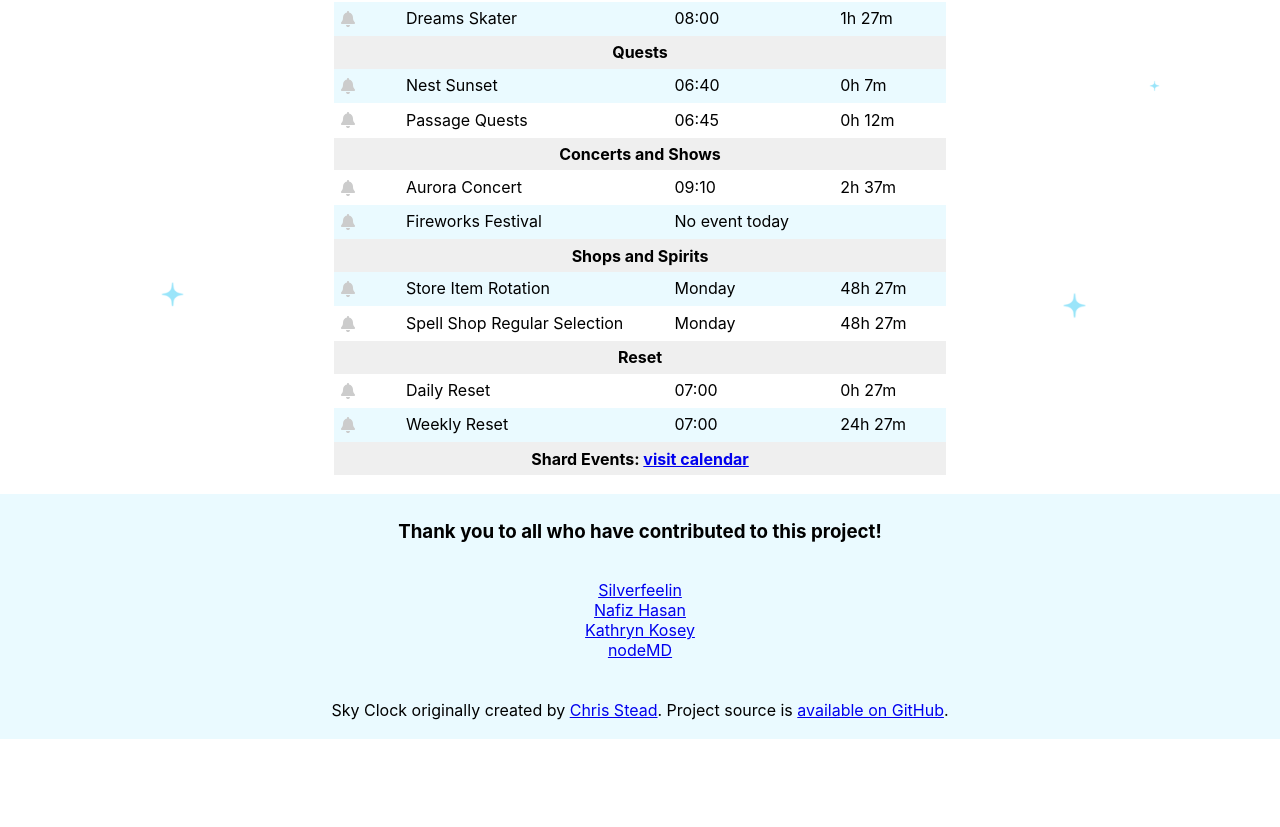
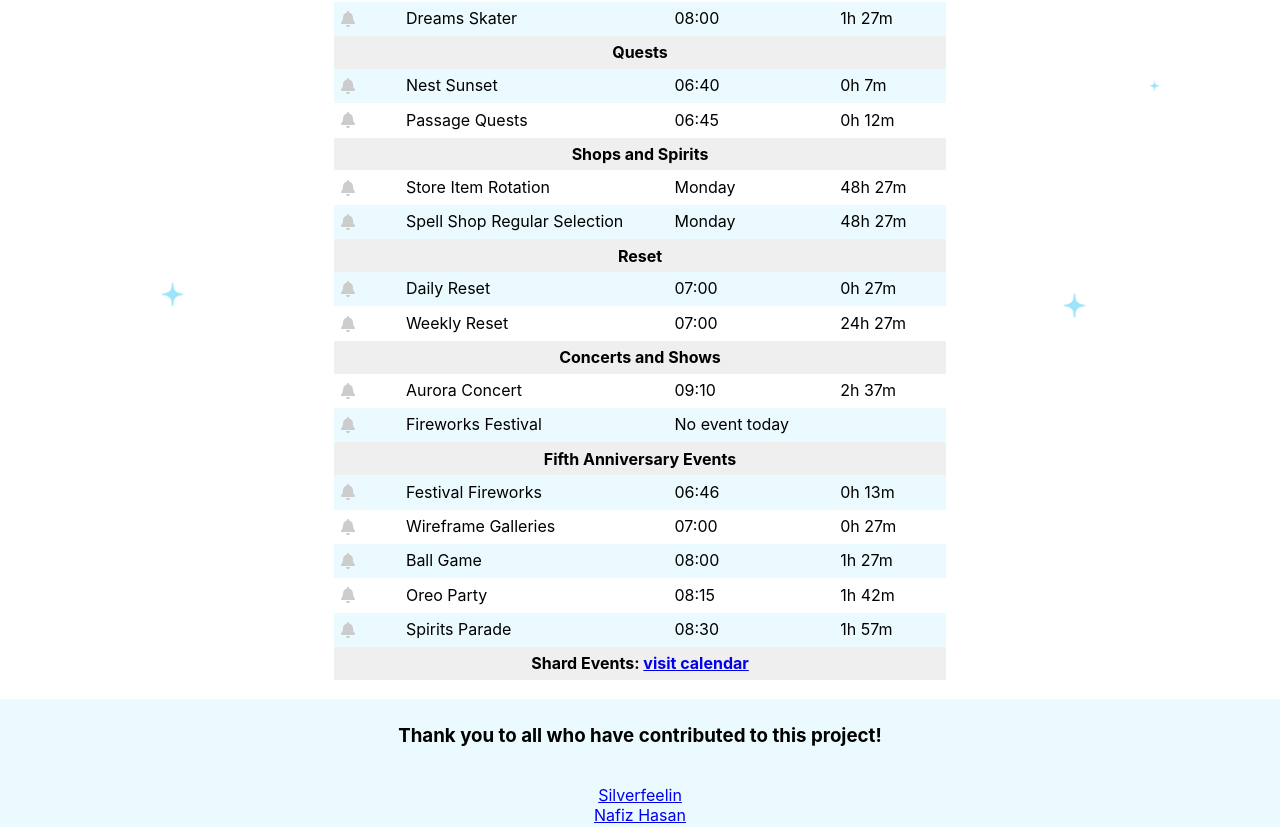
Before and after one commit to cmstead/sky-clock, a React (Create React App) app: page / in a window 1280 px wide. Shown: the part 440-1267 px from the top of the page. Before the commit the page ends 1179 px from the top, so only its background shows below. Built offline with nearby package versions, Linux system fonts and the light colour scheme.

Commit message:
F Added anniversary events

```diff
--- a/src/event-data/event-data.js
+++ b/src/event-data/event-data.js
@@ -23,11 +23,11 @@ export const eventNames = {
     ITEM_ROTATION: 'itemRotation',
     SPELL_SHOP_EXPANDED: 'spellShopExpanded',
     SPELL_SHOP_STANDARD: 'spellShopStandard',
-    // TRAVELING_SPIRIT_VISIT: 'travelingSpiritVisit',
-    // TRAVELING_SPIRIT_LEAVE: 'travelingSpiritLeave',
-    // FAIRY_RING: 'fairyRing',
-    // FOREST_RAINBOW: 'forestRainbow',
-    // SANCTUARY_SUNSET: 'sanctuarySunset',
+    WIREFRAME_GALLERIES: 'wireframeGalleries',
+    BALL_GAME: 'ballGame',
+    OREO_PARTY: 'oreoParty',
+    SPIRITS_PARADE: 'spiritsParade',
+    FESTIVAL_FIREWORKS: 'festivalFireworks',
 };
 
 export const eventTypes = {
@@ -39,20 +39,24 @@ export const eventTypes = {
         position: 1,
         name: 'Quests'
     },
-    CONCERT: {
+    SHOPS: {
         position: 2,
-        name: 'Concerts and Shows'
-    },
-    SHOPS: {
-        position: 3,
         name: 'Shops and Spirits'
     },
     RESET: {
-        position: 4,
+        position: 3,
         name: 'Reset'
     },
+    CONCERT: {
+        position: 4,
+        name: 'Concerts and Shows'
+    },
+    ANNIVERSARY_5: {
+        position: 5,
+        name: 'Fifth Anniversary Events'
+    },
     ENVIRONMENT: {
-        position: 5,
+        position: 6,
         name: 'Environment'
     },
 };
@@ -121,29 +125,45 @@ const eventDefinitionsBase = {
         hour: () => 0,
         minute: (minute) => 15 - (minute % 15)
     },
-    [eventNames.SANCTUARY_SUNSET]: {
-        name: 'Sanctuary Sunset',
-        key: eventNames.SANCTUARY_SUNSET,
-        type: eventTypes.ENVIRONMENT,
+    [eventNames.WIREFRAME_GALLERIES]: {
+        name: 'Wireframe Galleries',
+        key: eventNames.WIREFRAME_GALLERIES,
+        type: eventTypes.ANNIVERSARY_5,
         period: getHours(2),
         hour: (hour) => hour % 2,
-        minute: (minute) => 50 - minute
+        minute: (minute) => 0 - minute
     },
-    [eventNames.FAIRY_RING]: {
-        name: 'Fairy Ring',
-        key: eventNames.FAIRY_RING,
-        type: eventTypes.ENVIRONMENT,
-        period: getHours(1),
-        hour: (_) => 0,
-        minute: (minute) => 50 - minute
+    [eventNames.BALL_GAME]: {
+        name: 'Ball Game',
+        key: eventNames.BALL_GAME,
+        type: eventTypes.ANNIVERSARY_5,
+        period: getHours(2),
+        hour: (hour) => (hour + 1) % 2,
+        minute: (minute) => 0 - minute
     },
-    [eventNames.FOREST_RAINBOW]: {
-        name: 'Forest Brook Rainbow',
-        key: eventNames.FOREST_RAINBOW,
-        type: eventTypes.ENVIRONMENT,
-        period: getHours(12),
-        hour: (hour) => Math.abs(5 - hour) % 12,
-        minute: (minute) => 0 - minute
+    [eventNames.OREO_PARTY]: {
+        name: 'Oreo Party',
+        key: eventNames.OREO_PARTY,
+        type: eventTypes.ANNIVERSARY_5,
+        period: getHours(2),
+        hour: (hour) => (hour + 1) % 2,
+        minute: (minute) => 15 - minute
+    },
+    [eventNames.SPIRITS_PARADE]: {
+        name: 'Spirits Parade',
+        key: eventNames.SPIRITS_PARADE,
+        type: eventTypes.ANNIVERSARY_5,
+        period: getHours(2),
+        hour: (hour) => (hour + 1) % 2,
+        minute: (minute) => 30 - minute
+    },
+    [eventNames.FESTIVAL_FIREWORKS]: {
+        name: 'Festival Fireworks',
+        key: eventNames.FESTIVAL_FIREWORKS,
+        type: eventTypes.ANNIVERSARY_5,
+        period: getHours(2),
+        hour: (hour) => (hour + 1) % 2,
+        minute: (minute) => 46 - minute
     },
     [eventNames.DAILY_RESET]: {
         name: 'Daily Reset',
```
